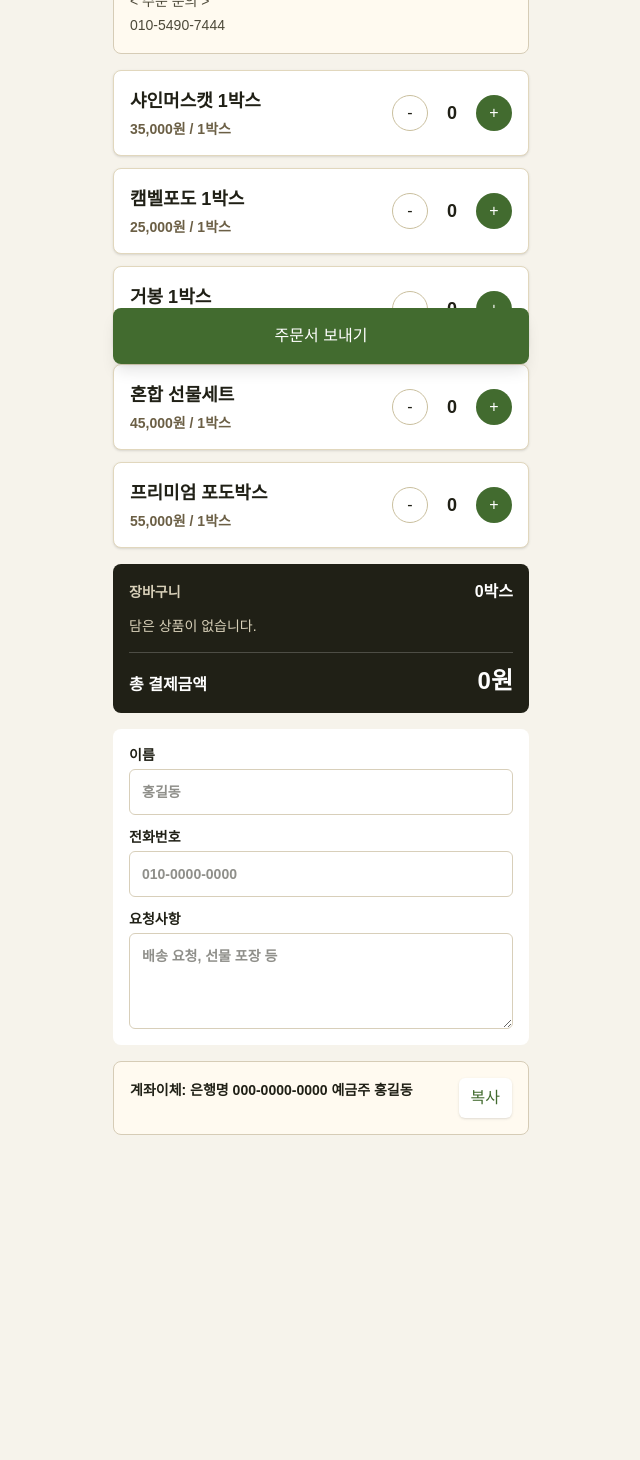
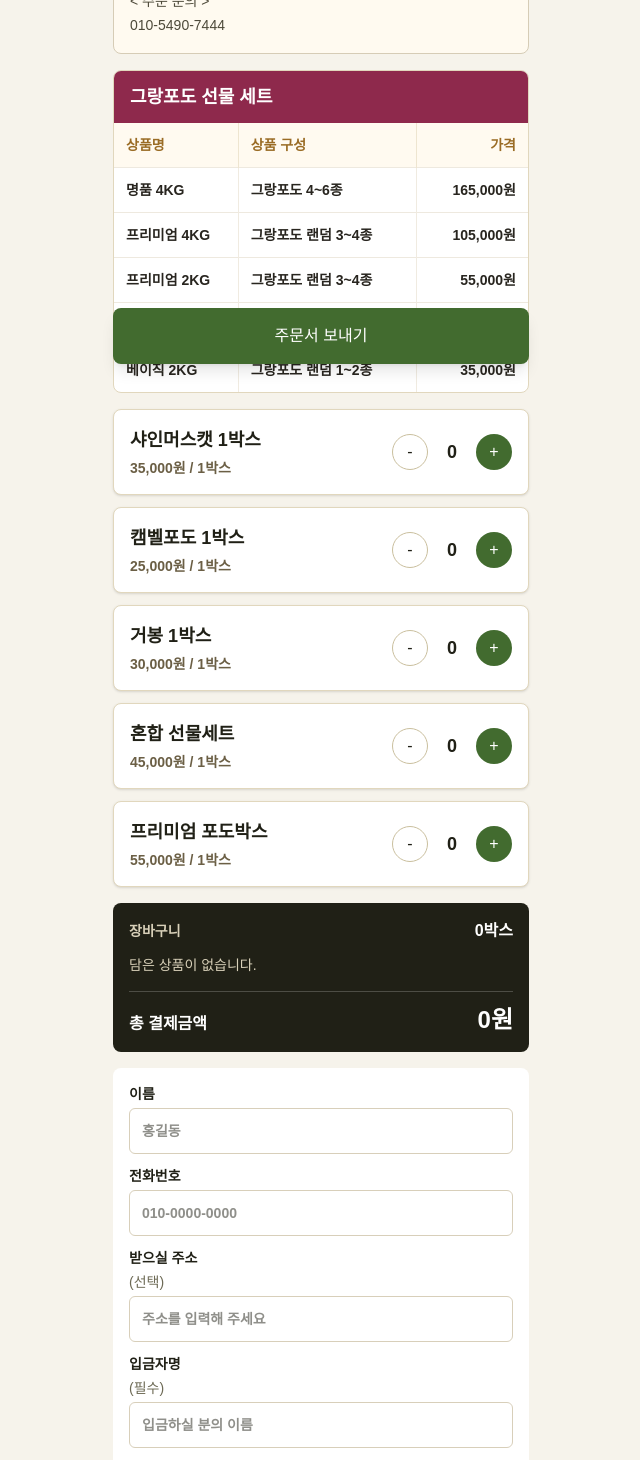
Before and after one commit to JinjeongMoon/grape-order-mobile, a React (Vite) app: page / in a window 1280 px wide. Shown: the part 420-1880 px from the top of the page, without its empty margins (319-959 px from the left). Before the commit the page ends 1647 px from the top, so only its background shows below. Built offline with nearby package versions, Linux system fonts and the light colour scheme.

Commit message:
Expand order details and sheet export

```diff
--- a/app/page.tsx
+++ b/app/page.tsx
@@ -19,6 +19,8 @@ type Settings = {
 type Customer = {
   name: string;
   phone: string;
+  address: string;
+  payerName: string;
   note: string;
 };
 
@@ -51,6 +53,151 @@ const defaultSettings: Settings = {
   sheetEndpoint:
     "https://script.google.com/macros/s/AKfycbw97tf6AbG1mbGDxU3fAdPF1QCaaD8dIS3zlX-v8Ykaf3SDw5AK8Z-WetJAMOt4y4lM4A/exec",
 };
+
+const giftSetGuide = [
+  { name: "명품 4KG", composition: "그랑포도 4~6종", price: 165000 },
+  { name: "프리미엄 4KG", composition: "그랑포도 랜덤 3~4종", price: 105000 },
+  { name: "프리미엄 2KG", composition: "그랑포도 랜덤 3~4종", price: 55000 },
+  { name: "베이직 4KG", composition: "그랑포도 랜덤 1~2종", price: 65000 },
+  { name: "베이직 2KG", composition: "그랑포도 랜덤 1~2종", price: 35000 },
+];
+
+const appsScriptCode = `const ORDER_SHEET_NAME = "주문서";
+const ITEM_SHEET_NAME = "주문상품";
+
+const ORDER_HEADERS = [
+  "주문일시", "주문자명", "전화번호", "요청사항", "주문상품",
+  "총 박스", "총 금액", "받으실 주소", "입금자명", "주문번호"
+];
+
+const ITEM_HEADERS = [
+  "주문번호", "주문일시", "주문자명", "전화번호", "받으실 주소",
+  "입금자명", "요청사항", "상품명", "단가", "수량(박스)", "소계",
+  "주문 총 박스", "주문 총 금액"
+];
+
+function doPost(e) {
+  const lock = LockService.getScriptLock();
+  let hasLock = false;
+
+  try {
+    if (!e || !e.postData || !e.postData.contents) {
+      throw new Error("주문 데이터가 없습니다.");
+    }
+
+    const data = JSON.parse(e.postData.contents);
+    const customer = data.customer || {};
+    const items = Array.isArray(data.items) ? data.items : [];
+    const orderedAt = new Date();
+    const orderId = Utilities.getUuid();
+    const totalBoxes = Number(data.totalBoxes) || 0;
+    const total = Number(data.total) || 0;
+    const itemSummary = items
+      .map(item => String(item.name || "") + " x " + (Number(item.quantity) || 0) + "박스")
+      .join(", ");
+
+    lock.waitLock(30000);
+    hasLock = true;
+
+    const spreadsheet = SpreadsheetApp.getActiveSpreadsheet();
+    const orderSheet = getOrderSheet_(spreadsheet);
+    const itemSheet = getItemSheet_(spreadsheet);
+
+    // 주문당 한 줄: 기존 주문 요약 시트에 저장합니다.
+    orderSheet.appendRow([
+      orderedAt,
+      customer.name || "",
+      customer.phone || "",
+      customer.note || "",
+      itemSummary,
+      totalBoxes,
+      total,
+      customer.address || "",
+      customer.payerName || "",
+      orderId
+    ]);
+
+    // 품목당 한 줄: 주문상품 시트에 저장합니다.
+    const itemRows = items.map(item => [
+      orderId,
+      orderedAt,
+      customer.name || "",
+      customer.phone || "",
+      customer.address || "",
+      customer.payerName || "",
+      customer.note || "",
+      item.name || "",
+      Number(item.price) || 0,
+      Number(item.quantity) || 0,
+      Number(item.subtotal) || 0,
+      totalBoxes,
+      total
+    ]);
+
+    if (itemRows.length > 0) {
+      itemSheet
+        .getRange(itemSheet.getLastRow() + 1, 1, itemRows.length, ITEM_HEADERS.length)
+        .setValues(itemRows);
+    }
+
+    SpreadsheetApp.flush();
+    return json_({ ok: true, orderId: orderId });
+  } catch (error) {
+    return json_({ ok: false, message: String(error) });
+  } finally {
+    if (hasLock) {
+      lock.releaseLock();
+    }
+  }
+}
+
+function getOrderSheet_(spreadsheet) {
+  let sheet = spreadsheet.getSheetByName(ORDER_SHEET_NAME);
+
+  if (!sheet) {
+    // 기존 주문이 있는 첫 번째 시트를 주문서로 계속 사용합니다.
+    sheet = spreadsheet.getSheets().find(candidate =>
+      candidate.getName() !== ITEM_SHEET_NAME
+    ) || spreadsheet.insertSheet(ORDER_SHEET_NAME);
+
+    if (sheet.getName() !== ORDER_SHEET_NAME) {
+      sheet.setName(ORDER_SHEET_NAME);
+    }
+  }
+
+  ensureHeader_(sheet, ORDER_HEADERS);
+  return sheet;
+}
+
+function getItemSheet_(spreadsheet) {
+  const sheet = spreadsheet.getSheetByName(ITEM_SHEET_NAME)
+    || spreadsheet.insertSheet(ITEM_SHEET_NAME);
+
+  ensureHeader_(sheet, ITEM_HEADERS);
+  return sheet;
+}
+
+function ensureHeader_(sheet, headers) {
+  if (sheet.getLastRow() === 0) {
+    sheet.getRange(1, 1, 1, headers.length).setValues([headers]);
+    sheet.setFrozenRows(1);
+    return;
+  }
+
+  const firstCell = String(sheet.getRange(1, 1).getDisplayValue()).trim();
+  if (firstCell !== headers[0]) {
+    // 이전 스크립트가 제목 없이 저장한 주문 데이터는 그대로 보존합니다.
+    sheet.insertRowBefore(1);
+    sheet.getRange(1, 1, 1, headers.length).setValues([headers]);
+    sheet.setFrozenRows(1);
+  }
+}
+
+function json_(data) {
+  return ContentService
+    .createTextOutput(JSON.stringify(data))
+    .setMimeType(ContentService.MimeType.JSON);
+}`;
 
 const won = new Intl.NumberFormat("ko-KR");
 
@@ -119,6 +266,8 @@ export default function Home() {
   const [customer, setCustomer] = useState<Customer>({
     name: "",
     phone: "",
+    address: "",
+    payerName: "",
     note: "",
   });
   const [mode, setMode] = useState<"order" | "admin">("order");
@@ -236,7 +385,8 @@ export default function Home() {
   async function copyBankNotice() {
     try {
       const bankInfo = getCopyableBankInfo(settings.bankNotice);
-      await navigator.clipboard.writeText(bankInfo || settings.bankNotice);
+      const copyText = `${bankInfo || settings.bankNotice}\n입금 금액: ${toCurrency(total)}`;
+      await navigator.clipboard.writeText(copyText);
       setToast("복사되었습니다");
     } catch {
       setToast("복사에 실패했습니다");
@@ -252,8 +402,8 @@ export default function Home() {
     setStatus("");
     setIsSubmitting(true);
 
-    if (!customer.name.trim() || !customer.phone.trim()) {
-      setStatus("이름과 전화번호를 입력해 주세요.");
+    if (!customer.name.trim() || !customer.phone.trim() || !customer.payerName.trim()) {
+      setStatus("이름, 전화번호, 입금자명을 입력해 주세요.");
       setIsSubmitting(false);
       return;
     }
@@ -291,7 +441,7 @@ export default function Home() {
         headers: { "Content-Type": "text/plain;charset=utf-8" },
         body: JSON.stringify(payload),
       });
-      setCustomer({ name: "", phone: "", note: "" });
+      setCustomer({ name: "", phone: "", address: "", payerName: "", note: "" });
       setQuantities(
         Object.fromEntries(settings.products.map((product) => [product.id, 0])),
       );
@@ -308,7 +458,7 @@ export default function Home() {
       <section className="mx-auto flex min-h-screen w-full max-w-md flex-col px-4 py-5">
         <header className="flex items-center justify-between pb-4">
           <div>
-            <p className="text-sm font-semibold text-[#6d6a55]">1박스 단위 주문</p>
+            <p className="text-sm font-semibold text-[#6d6a55]">최고급 프리미엄 유럽 포도 선물세트</p>
             <h1 className="text-3xl font-black tracking-normal">{settings.shopName}</h1>
           </div>
           <button
@@ -334,6 +484,39 @@ export default function Home() {
                 </p>
               </section>
             ) : null}
+
+            <section className="overflow-hidden rounded-lg border border-[#e1d7bd] bg-white">
+              <h2 className="bg-[#8e294c] px-4 py-3 text-lg font-black text-white">
+                그랑포도 선물 세트
+              </h2>
+              <table className="w-full table-fixed border-collapse text-left">
+                <colgroup>
+                  <col className="w-[30%]" />
+                  <col className="w-[43%]" />
+                  <col className="w-[27%]" />
+                </colgroup>
+                <thead className="bg-[#fffaf0] text-sm font-black text-[#9a6c25]">
+                  <tr>
+                    <th className="px-3 py-3">상품명</th>
+                    <th className="border-l border-[#eee5d0] px-3 py-3">상품 구성</th>
+                    <th className="border-l border-[#eee5d0] px-3 py-3 text-right">가격</th>
+                  </tr>
+                </thead>
+                <tbody className="text-sm font-semibold text-[#28251f]">
+                  {giftSetGuide.map((giftSet) => (
+                    <tr className="border-t border-[#eee9df]" key={giftSet.name}>
+                      <td className="px-3 py-3">{giftSet.name}</td>
+                      <td className="border-l border-[#f0ebe1] px-3 py-3 leading-5">
+                        {giftSet.composition}
+                      </td>
+                      <td className="border-l border-[#f0ebe1] px-3 py-3 text-right whitespace-nowrap">
+                        {toCurrency(giftSet.price)}
+                      </td>
+                    </tr>
+                  ))}
+                </tbody>
+              </table>
+            </section>
 
             <section className="grid gap-3">
               {activeProducts.map((product) => {
@@ -404,6 +587,7 @@ export default function Home() {
               <label className="grid gap-1 text-sm font-bold">
                 이름
                 <input
+                  autoComplete="street-address"
                   className="rounded-md border border-[#d8cfba] px-3 py-3 text-base"
                   disabled={isSubmitting}
                   onChange={(event) =>
@@ -427,6 +611,31 @@ export default function Home() {
                 />
               </label>
               <label className="grid gap-1 text-sm font-bold">
+                받으실 주소 <span className="font-medium text-[#6d6a55]">(선택)</span>
+                <input
+                  className="rounded-md border border-[#d8cfba] px-3 py-3 text-base"
+                  disabled={isSubmitting}
+                  onChange={(event) =>
+                    setCustomer((current) => ({ ...current, address: event.target.value }))
+                  }
+                  placeholder="주소를 입력해 주세요"
+                  value={customer.address}
+                />
+              </label>
+              <label className="grid gap-1 text-sm font-bold">
+                입금자명 <span className="font-medium text-[#6d6a55]">(필수)</span>
+                <input
+                  autoComplete="name"
+                  className="rounded-md border border-[#d8cfba] px-3 py-3 text-base"
+                  disabled={isSubmitting}
+                  onChange={(event) =>
+                    setCustomer((current) => ({ ...current, payerName: event.target.value }))
+                  }
+                  placeholder="입금하실 분의 이름"
+                  value={customer.payerName}
+                />
+              </label>
+              <label className="grid gap-1 text-sm font-bold">
                 요청사항
                 <textarea
                   className="min-h-24 rounded-md border border-[#d8cfba] px-3 py-3 text-base"
@@ -434,7 +643,7 @@ export default function Home() {
                   onChange={(event) =>
                     setCustomer((current) => ({ ...current, note: event.target.value }))
                   }
-                  placeholder="배송 요청, 선물 포장 등"
+                  placeholder="기타 요청사항이 있으면 적어주세요. 예시) 포도농장에 와서 직접 받겠습니다."
                   value={customer.note}
                 />
               </label>
@@ -442,13 +651,18 @@ export default function Home() {
 
             <section className="rounded-lg border border-[#d6ccb6] bg-[#fffaf0] p-4">
               <div className="flex items-start justify-between gap-3">
-                <p className="text-sm font-semibold leading-6">{settings.bankNotice}</p>
+                <div className="grid gap-2">
+                  <p className="text-sm font-semibold leading-6">{settings.bankNotice}</p>
+                  <p className="text-sm text-[#6b5f45]">
+                    입금 금액 <strong className="ml-2 text-base text-[#202016]">{toCurrency(total)}</strong>
+                  </p>
+                </div>
                 <button
                   className="shrink-0 rounded-md bg-white px-3 py-2 text-sm font-black text-[#426b2f] shadow-sm"
                   onClick={copyBankNotice}
                   type="button"
                 >
-                  복사
+                  계좌·금액 복사
                 </button>
               </div>
             </section>
@@ -572,31 +786,11 @@ export default function Home() {
             <details className="rounded-lg border border-[#d6ccb6] bg-[#fffaf0] p-4 text-sm leading-6">
               <summary className="cursor-pointer font-black">구글시트 연결 코드</summary>
               <p className="mt-3">
-                구글시트에서 확장 프로그램, Apps Script를 열고 아래 코드를 붙여 넣은 뒤
-                웹앱으로 배포하세요.
+                기존 코드를 아래 전체 코드로 교체하면 주문서와 주문상품 시트에 동시에
+                저장됩니다. 저장한 뒤 웹앱 배포를 새 버전으로 업데이트하세요.
               </p>
               <pre className="mt-3 overflow-auto rounded-md bg-[#202016] p-3 text-xs text-white">
-                {`function doPost(e) {
-  const sheet = SpreadsheetApp.getActiveSpreadsheet().getActiveSheet();
-  const data = JSON.parse(e.postData.contents);
-  const items = data.items.map(item =>
-    item.name + " x " + item.quantity + "박스"
-  ).join(", ");
-
-  sheet.appendRow([
-    new Date(),
-    data.customer.name,
-    data.customer.phone,
-    data.customer.note,
-    items,
-    data.totalBoxes,
-    data.total
-  ]);
-
-  return ContentService
-    .createTextOutput(JSON.stringify({ ok: true }))
-    .setMimeType(ContentService.MimeType.JSON);
-}`}
+                {appsScriptCode}
               </pre>
             </details>
 
```
